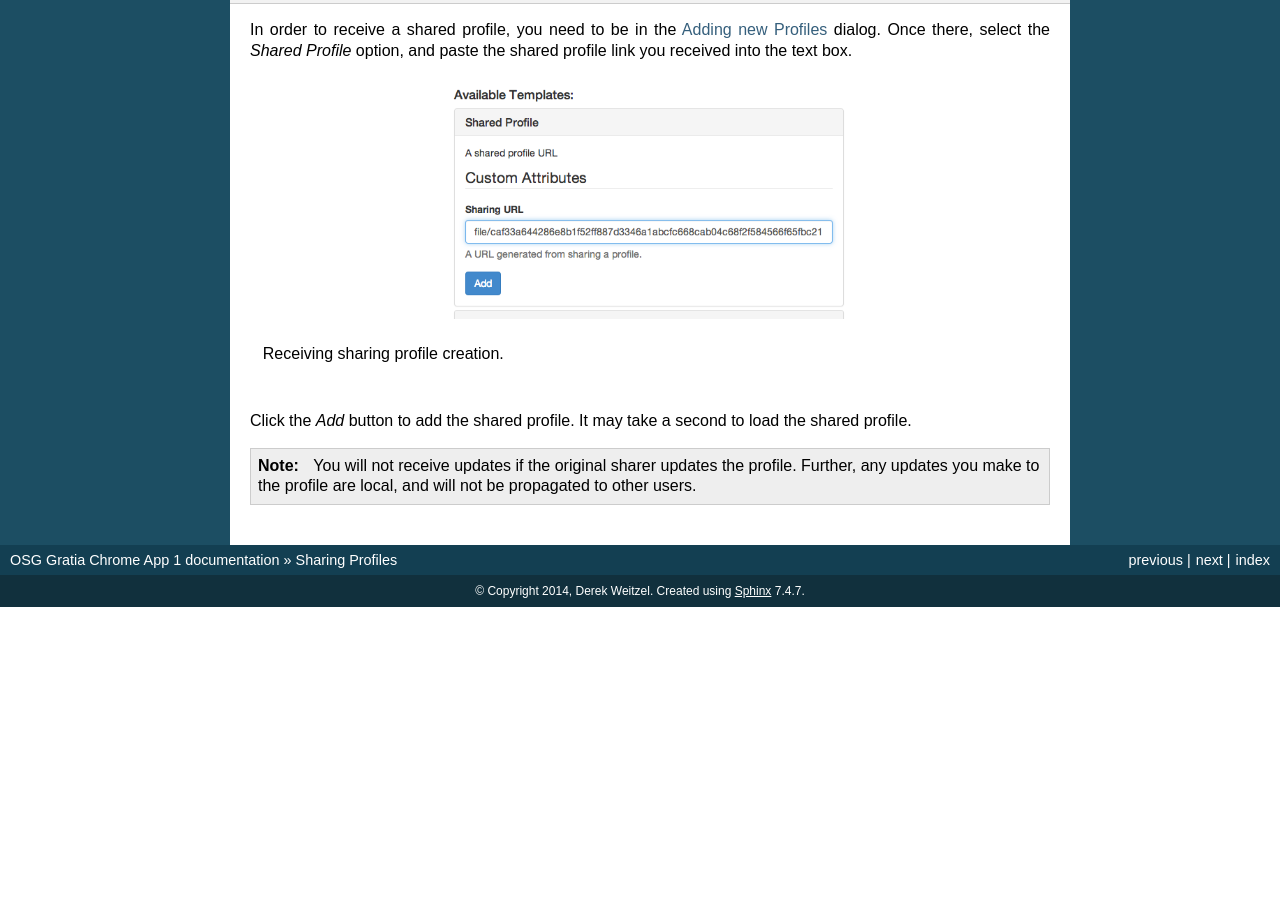
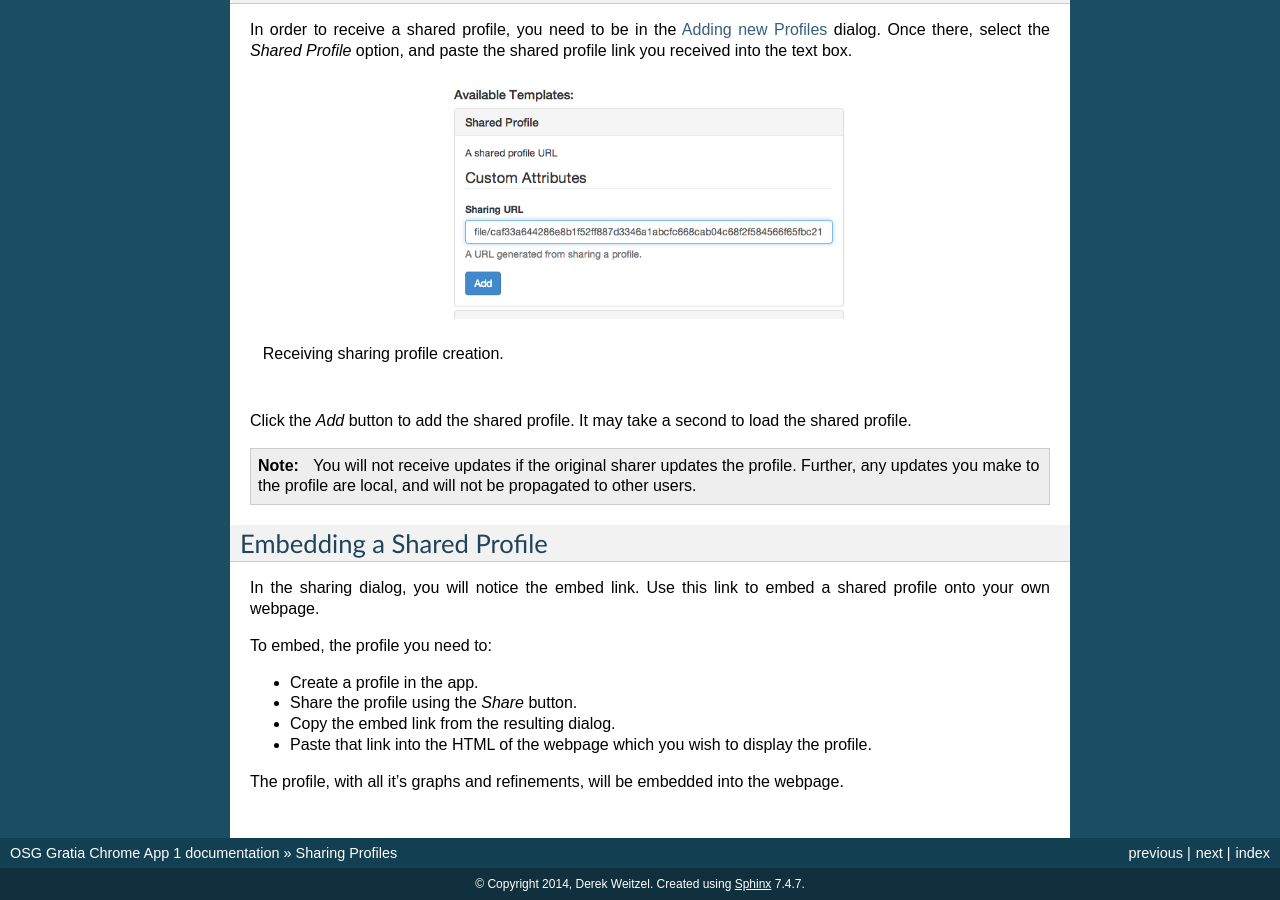
Before and after one commit to djw8605/OSG-Usage-Chrome-App, a Sphinx documentation site: the page built from docs/source/sharing.rst, in a window 1280 px wide and 900 px high, scrolled down 1010 px. Built offline with Sphinx 7.4.7, drawn with Linux system fonts in a browser that asks for light colours; before the commit the page ends 1617 px from its top, so only the background shows below that; some of the changed text lies outside the part shown.

Commit message:
Adding documentation on embedding links.
Fixes #1

```diff
--- a/docs/source/sharing.rst
+++ b/docs/source/sharing.rst
@@ -54,3 +54,20 @@ Click the *Add* button to add the shared profile.  It may take a second to load
 
 .. note::
    You will not receive updates if the original sharer updates the profile.  Further, any updates you make to the profile are local, and will not be propagated to other users.
+
+
+.. _embedprofile:
+
+Embedding a Shared Profile
+--------------------------
+
+In the sharing dialog, you will notice the embed link.  Use this link to embed a shared profile onto your own webpage.
+
+To embed, the profile you need to:
+
+* Create a profile in the app.
+* Share the profile using the *Share* button.
+* Copy the embed link from the resulting dialog.
+* Paste that link into the HTML of the webpage which you wish to display the profile.
+
+The profile, with all it's graphs and refinements, will be embedded into the webpage.
```
Also changed, not shown: docs/source/images/shareDialog.png.
